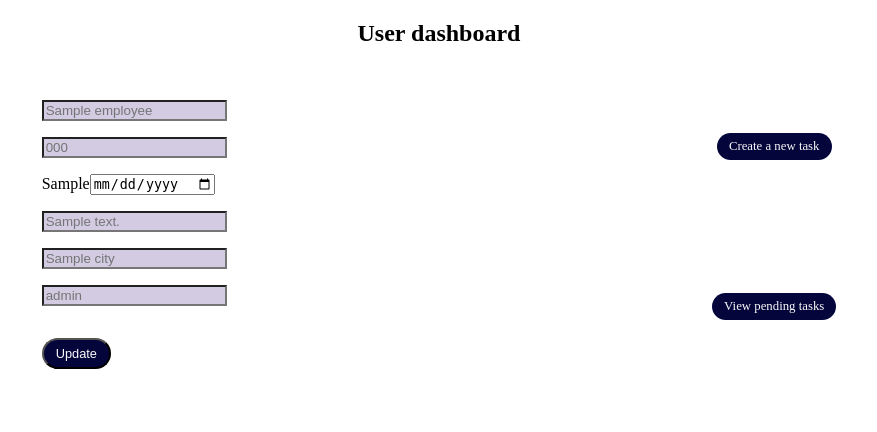
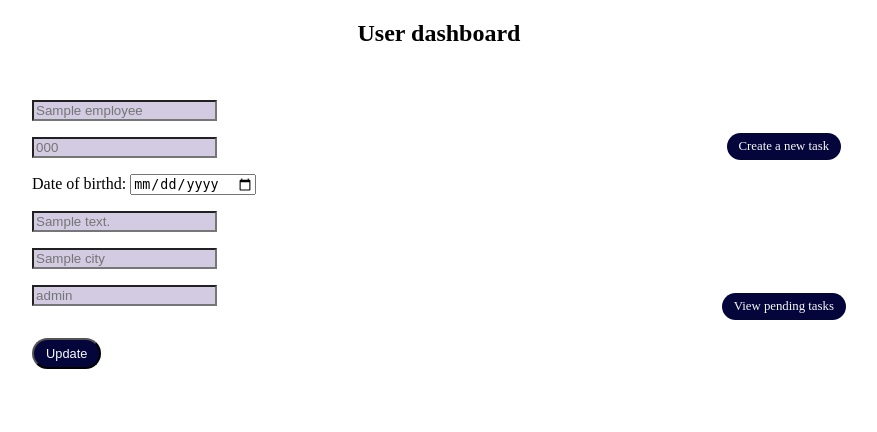
Before and after one commit to devjldp/todo_list, a Flask app: template app/templates/user_dashboard.html in a window 1280 px wide. Shown: the part 64-496 px from the top of the page, without its empty margins (201-1078 px from the left). Run offline with Flask 3, Linux system fonts and the light colour scheme; the template is opened without the code that fills it: most values are stand-ins (such as "Sample title", 1, 10 or a date in 2020); some libraries are stand-ins or nearby versions.

Commit message:
Modify label at useer dashboard details form

```diff
--- a/app/templates/user_dashboard.html
+++ b/app/templates/user_dashboard.html
@@ -21,7 +21,7 @@
         <form method="post">
             <div class="mt-2"><input type="text" name="name" id="name" placeholder="{{ employee['name'] }}"></div>
             <div class="mt-2"><input type="text" name="phone" id="phone" placeholder="{{ employee['phone'] }}"></div>
-            <div class="mt-2"><label for="">{{employee["data_birth"]}}</label><input type="date" name="date_birth" id="date_birth"></div>
+            <div class="mt-2"><label for="">Date of birthd: </label><input type="date" name="date_birth" id="date_birth"></div>
             <div class="mt-2"><input type="text" name="address" id="address" placeholder="{{ employee['address'] }}"></div>
             <div class="mt-2"><input type="text" name="city" id="city" placeholder="{{ employee['city'] }}"></div>
             <div class="mt-2"><input type="text" name="role" id="role" placeholder="{{ employee['role'] }}"></div>
```
